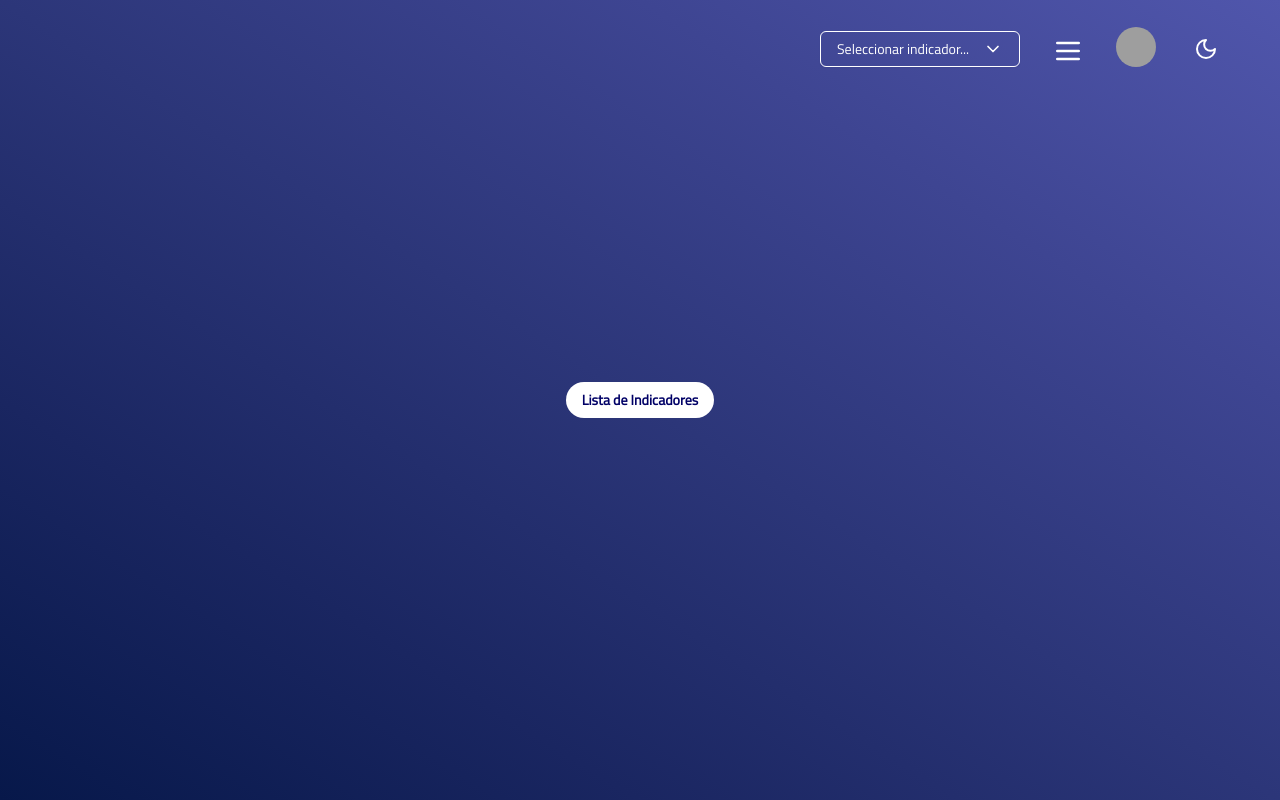
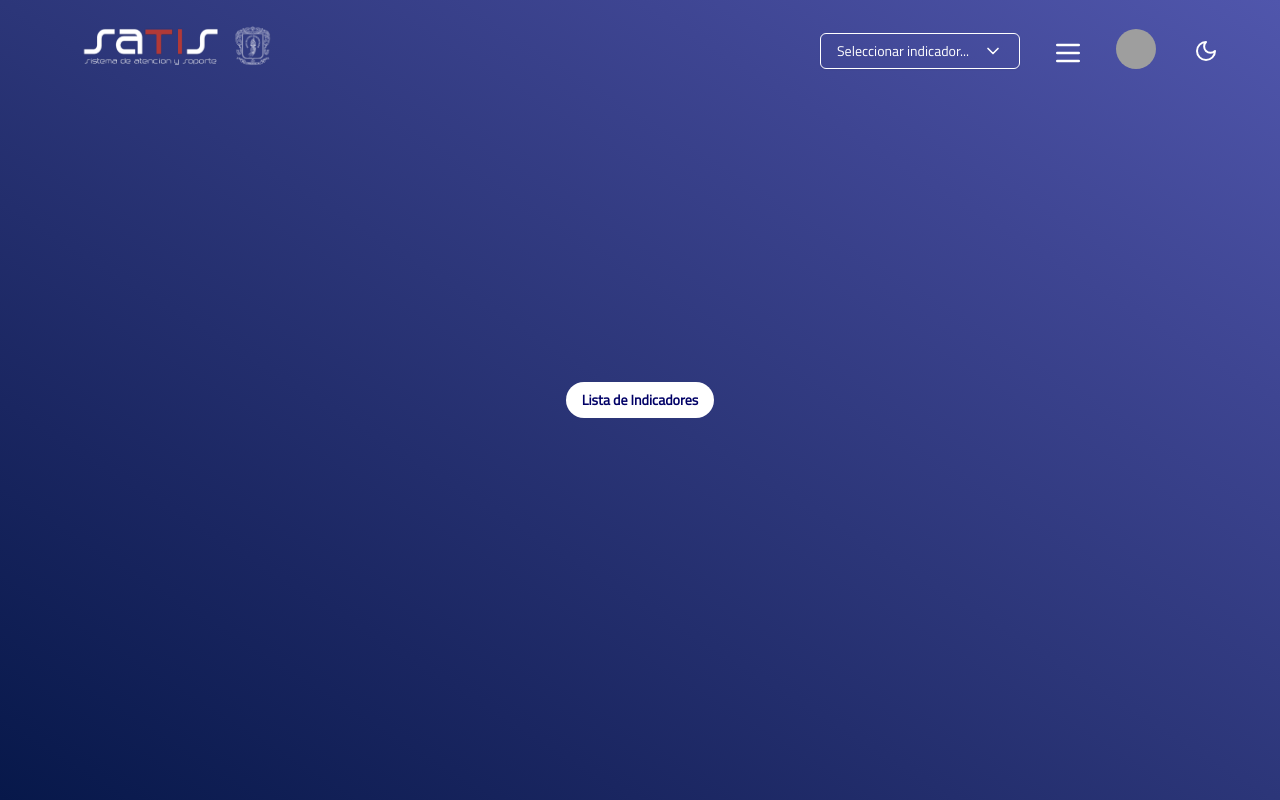
Before and after one commit to cmperdomo17/satis-app, a Next.js app: page / in a window 1280 px wide. Built offline with nearby package versions, Linux system fonts and the light colour scheme; grey boxes are pictures that could not be loaded.

Commit message:
Refactor UI: Update Logo component to use conditional rendering and CSS background images

```diff
--- a/src/app/globals.css
+++ b/src/app/globals.css
@@ -9,6 +9,12 @@
 
     .bg-dark {
         background-image: linear-gradient(to right top, #07184a, #1a2661, #2c3679, #3e4592, #5056ac);
+    }
+    .logo-light {
+        background-image: url('/satis_light.svg');
+    }
+    .logo-dark {
+        background-image: url('/satis_dark.svg');
     }
 }
 
--- a/src/components/logo/logo.tsx
+++ b/src/components/logo/logo.tsx
@@ -1,35 +1,5 @@
-import { useTheme } from "next-themes";
-import Image from "next/image";
-import { useState, useEffect } from "react";
-
 export default function Logo() {
-    const { resolvedTheme } = useTheme();
-    const [isLoaded, setIsLoaded] = useState(false);
-    const [mounted, setMounted] = useState(false);
-
-    useEffect(() => {
-        setMounted(true);
-    }, []);
-
-    if (!mounted) {
-        return null; // Solo renderiza el logo cuando el tema esté montado
-    }
-
-    const logoSrc = resolvedTheme === 'light' ? "/satis_light.svg" : "/satis_dark.svg";
-
     return (
-        <span>
-            <Image
-                src={logoSrc}
-                alt="Satis"
-                width={220}
-                height={220}
-                onLoadingComplete={() => setIsLoaded(true)}
-                style={{
-                    opacity: isLoaded ? 1 : 0,
-                    transition: 'opacity 0.3s ease-in-out'
-                }}
-            />
-        </span>
+        <span className="inline-block w-36 h-9 sm:w-44 sm:h-11 md:w-52 md:h-13 lg:w-60 lg:h-15 bg-contain bg-no-repeat bg-center logo-light dark:logo-dark" />
     );
 }
```
